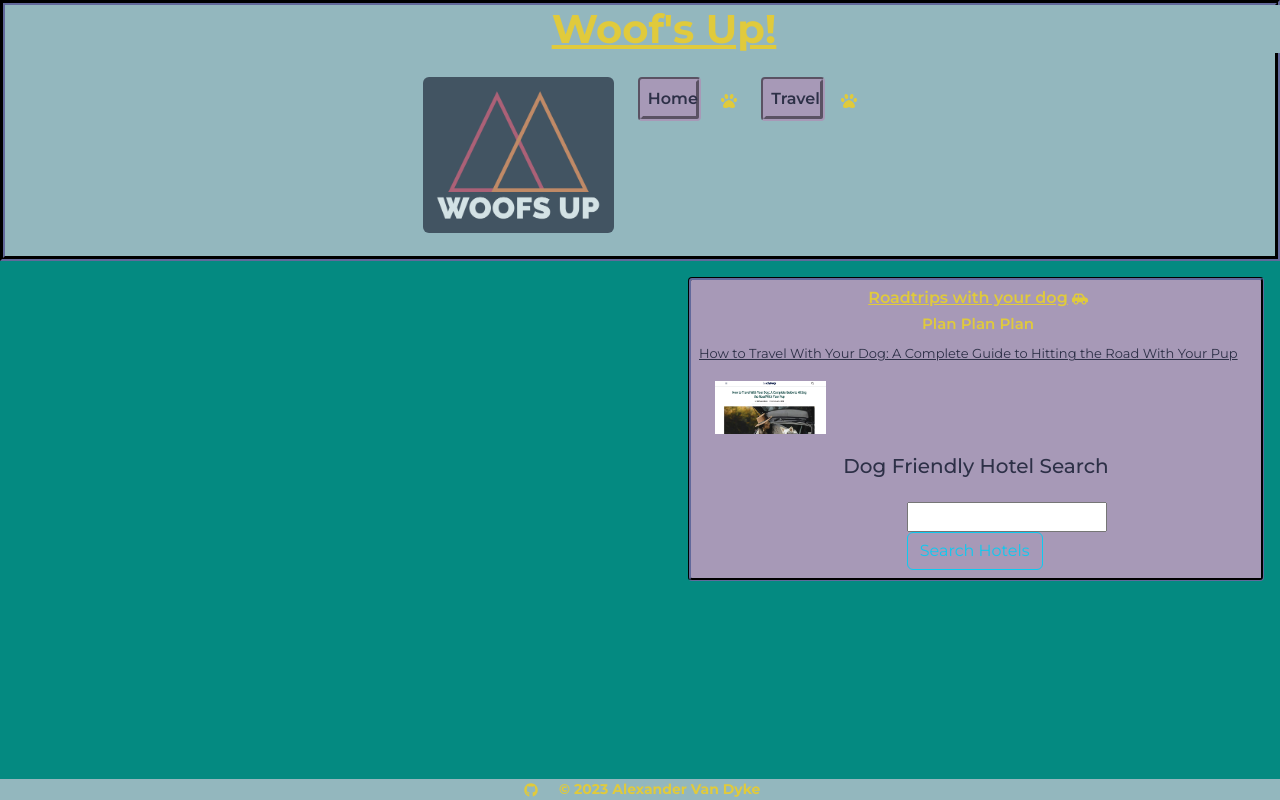
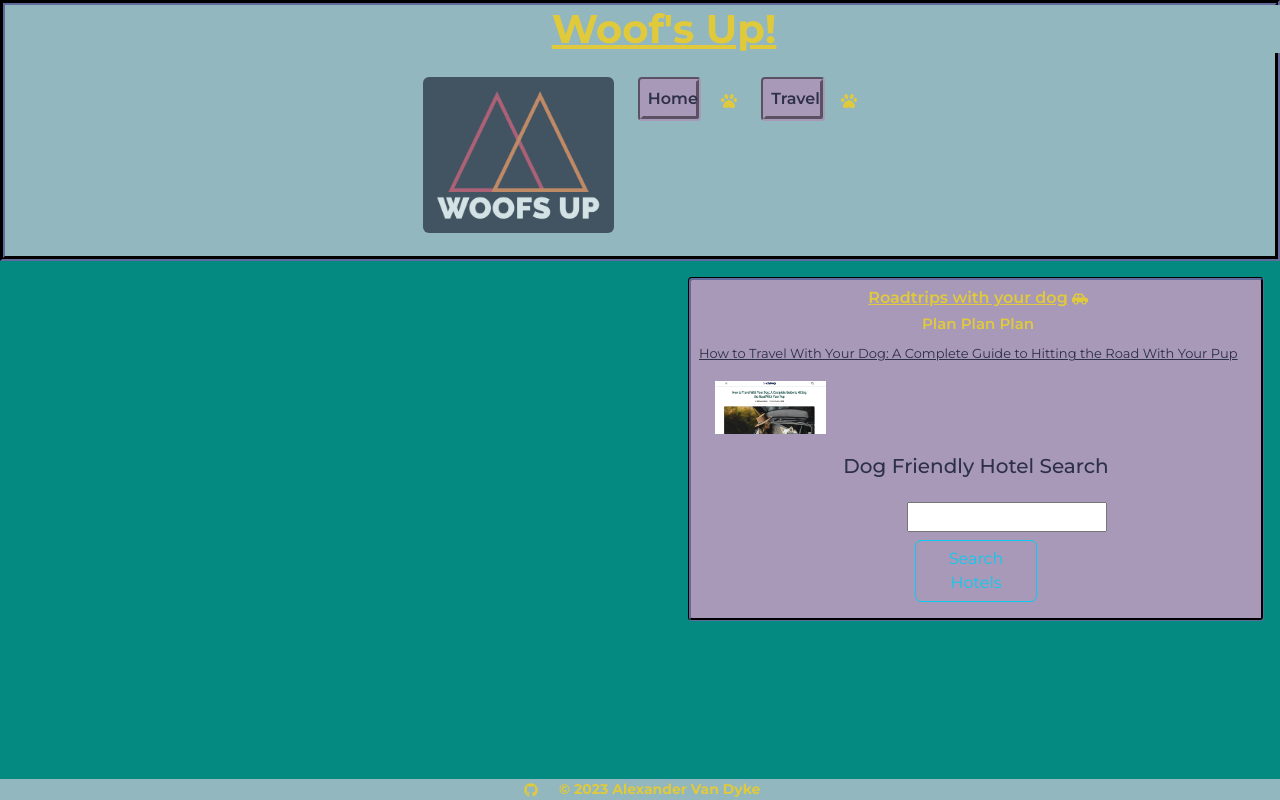
Before and after one commit to AlexandertheGreat491/Woofs_Up, a React (Create React App) app: page /AllTravel in a window 1280 px wide. Built offline with nearby package versions, Linux system fonts and the light colour scheme.

Commit message:
changed font-weight of search button

```diff
--- a/src/index.css
+++ b/src/index.css
@@ -332,7 +332,7 @@ nav a:hover {
 }
 
 .searchbutton {
-  color: var(--primary);
+  font-weight: 650;
 }
 
 /* footer styling */
--- a/src/pages/AllTravel.js
+++ b/src/pages/AllTravel.js
@@ -42,7 +42,7 @@ const AllTravel = () => {
         <h1 className="friendly m-1">Dog Friendly Hotel Search</h1>
         <div className="search">
           <input></input>
-        <Button variant="outline-info">Search Hotels</Button>{' '}
+        <Button variant="outline-info" className="searchbutton m-2">Search Hotels</Button>{' '}
         </div>
       </div>
     </div>
```
